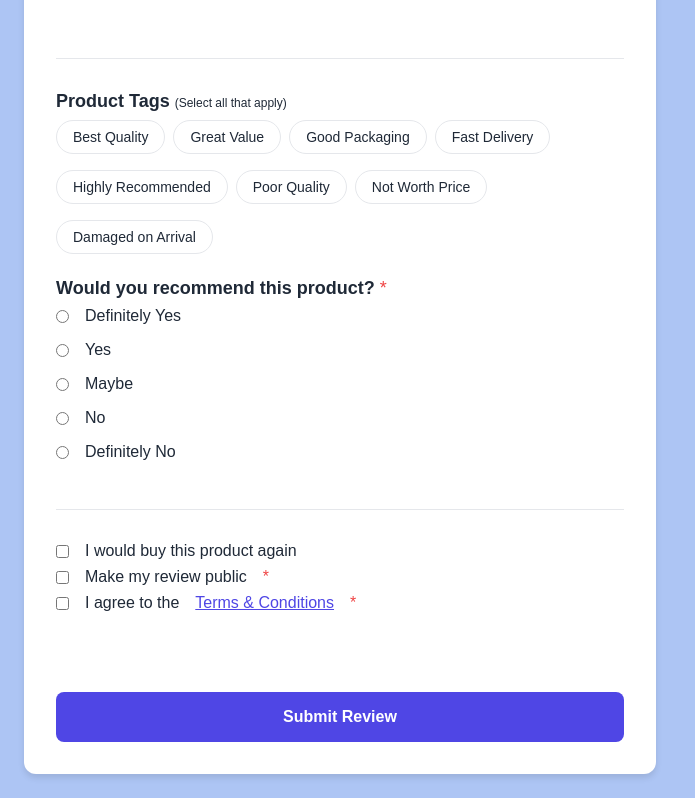
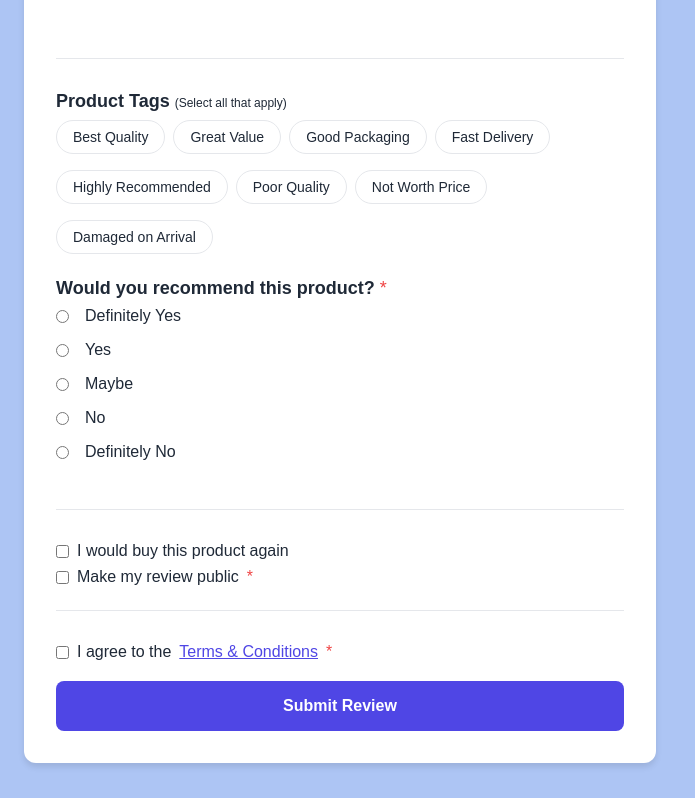
Before and after one commit to ipsitam-07/product-review-form, a React (Vite) app: page / in a window 1280 px wide. Shown: the part 1360-2158 px from the top of the page, without its empty margins (0-695 px from the left). Built offline with nearby package versions, Linux system fonts and the light colour scheme.

Commit message:
fix: fix UI of Agree Terms section

```diff
--- a/src/components/review/AddtitionalInfoSection.tsx
+++ b/src/components/review/AddtitionalInfoSection.tsx
@@ -4,7 +4,7 @@ import { AppContext } from '../../context/AppContext';
 function AddtitionalInfoSection() {
   const { state, dispatch } = useContext(AppContext);
 
-  const { buyAgain, makePublic, agreeTerms } = state.reviewForm.data;
+  const { buyAgain, makePublic } = state.reviewForm.data;
   const { errors } = state.reviewForm.ui;
   return (
     <>
@@ -43,25 +43,6 @@ function AddtitionalInfoSection() {
 
           {errors.makePublic && <span className="error-msg">{errors.makePublic}</span>}
         </div>
-        <div className="checkbox-group">
-          <label>
-            <input
-              type="checkbox"
-              checked={agreeTerms}
-              onChange={(e) =>
-                dispatch({
-                  type: 'UPDATE_FORM_FIELD',
-                  field: 'agreeTerms',
-                  value: e.target.checked,
-                })
-              }
-            />
-            I agree to the <a href="#">Terms & Conditions</a>{' '}
-            <span className="required-star">*</span>
-          </label>
-
-          {errors.agreeTerms && <span className="error-msg">{errors.agreeTerms}</span>}
-        </div>
       </section>
     </>
   );
--- /dev/null
+++ b/src/components/review/AgreeTermsSection.tsx
@@ -0,0 +1,36 @@
+import { useContext } from 'react';
+import { AppContext } from '../../context/AppContext';
+
+function AgreeTermsSection() {
+  const { state, dispatch } = useContext(AppContext);
+  const { agreeTerms } = state.reviewForm.data;
+  const { errors } = state.reviewForm.ui;
+
+  return (
+    <>
+      <section className="form-section-agreeTerms">
+        <div className="checkbox-group">
+          <label>
+            <input
+              type="checkbox"
+              checked={agreeTerms}
+              onChange={(e) =>
+                dispatch({
+                  type: 'UPDATE_FORM_FIELD',
+                  field: 'agreeTerms',
+                  value: e.target.checked,
+                })
+              }
+            />
+            I agree to the <a href="#">Terms & Conditions</a>{' '}
+            <span className="required-star">*</span>
+          </label>
+
+          {errors.agreeTerms && <span className="error-msg">{errors.agreeTerms}</span>}
+        </div>
+      </section>
+    </>
+  );
+}
+
+export default AgreeTermsSection;
--- a/src/components/review/ReviewForm.tsx
+++ b/src/components/review/ReviewForm.tsx
@@ -5,6 +5,7 @@ import PurchaseInfo from './PurchaseInfo';
 import StarRatings from './StarRatings';
 import { AppContext } from '../../context/AppContext';
 import { scrollToFirstError } from '../../utils/scrollToError';
+import AgreeTermsSection from './AgreeTermsSection';
 
 function ReviewForm() {
   const { state, dispatch } = useContext(AppContext);
@@ -46,6 +47,7 @@ function ReviewForm() {
           <StarRatings />
           <DetailReview />
           <AddtitionalInfoSection />
+          <AgreeTermsSection />
           <div className="form-actions">
             <button type="submit" className="submit-btn">
               {state.reviewForm.ui.editId ? 'Update Review' : 'Submit Review'}
--- a/src/index.css
+++ b/src/index.css
@@ -229,16 +229,12 @@ body {
   border-bottom: 1px solid var(--color-border);
 }
 
-.form-section.last-section {
-  border-bottom: none;
-}
-
 .form-group {
   margin-bottom: var(--space-lg);
 }
 
 .form-actions {
-  margin-top: var(--space-xl);
+  margin-top: var(--space-md);
 }
 
 .container {
@@ -381,7 +377,7 @@ body {
 .checkbox-group label {
   display: flex;
   align-items: center;
-  gap: var(--space-md);
+  gap: var(--space-s);
   font-weight: var(--font-weight-normal);
   font-size: var(--font-size-base);
   margin-top: var(--space-s);
@@ -402,7 +398,7 @@ body {
   font-size: var(--font-size-base);
   font-weight: var(--font-weight-semibold);
   cursor: pointer;
-  margin-top: var(--space-lg);
+  margin-top: var(--space-xs);
 }
 .submit-btn:hover {
   background-color: var(--color-primary-hover);
```
Also changed, not shown: compose.yml (added), 2 other files (tests, documents, lock files or other folders).
